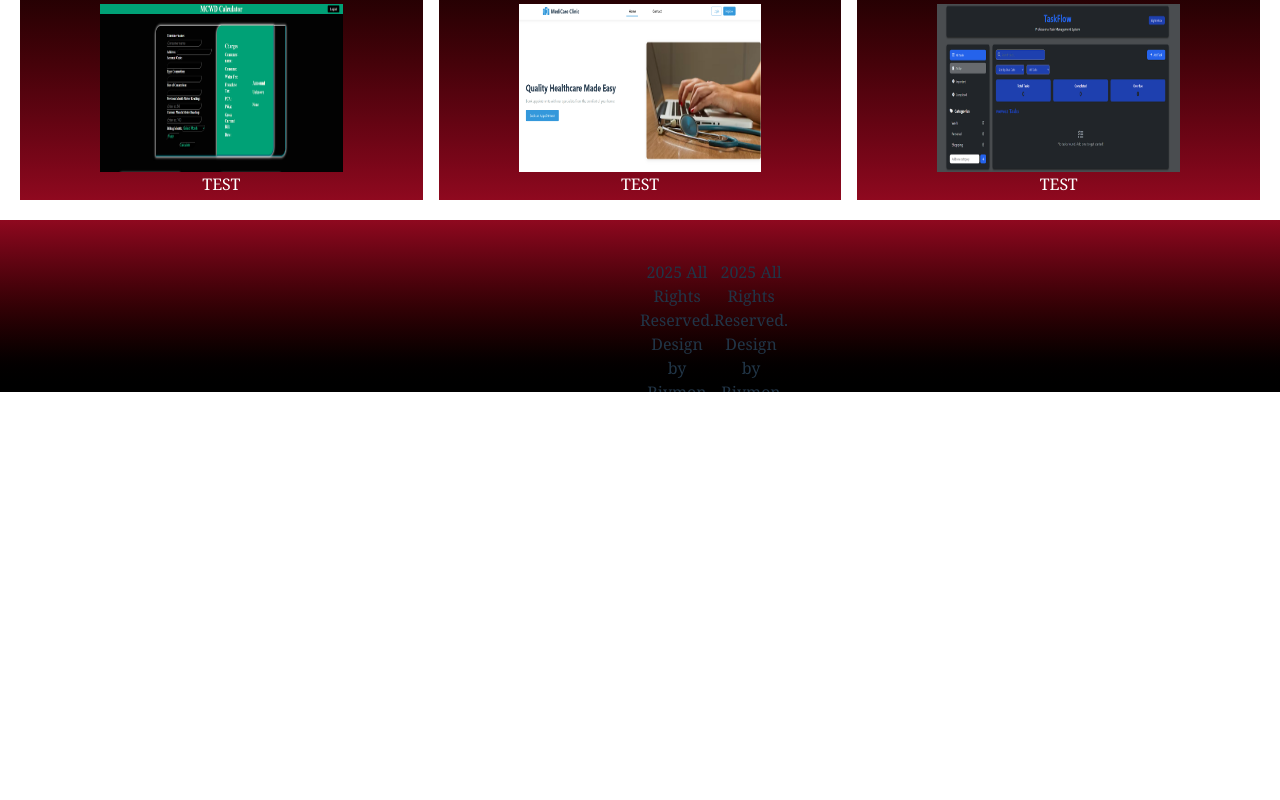
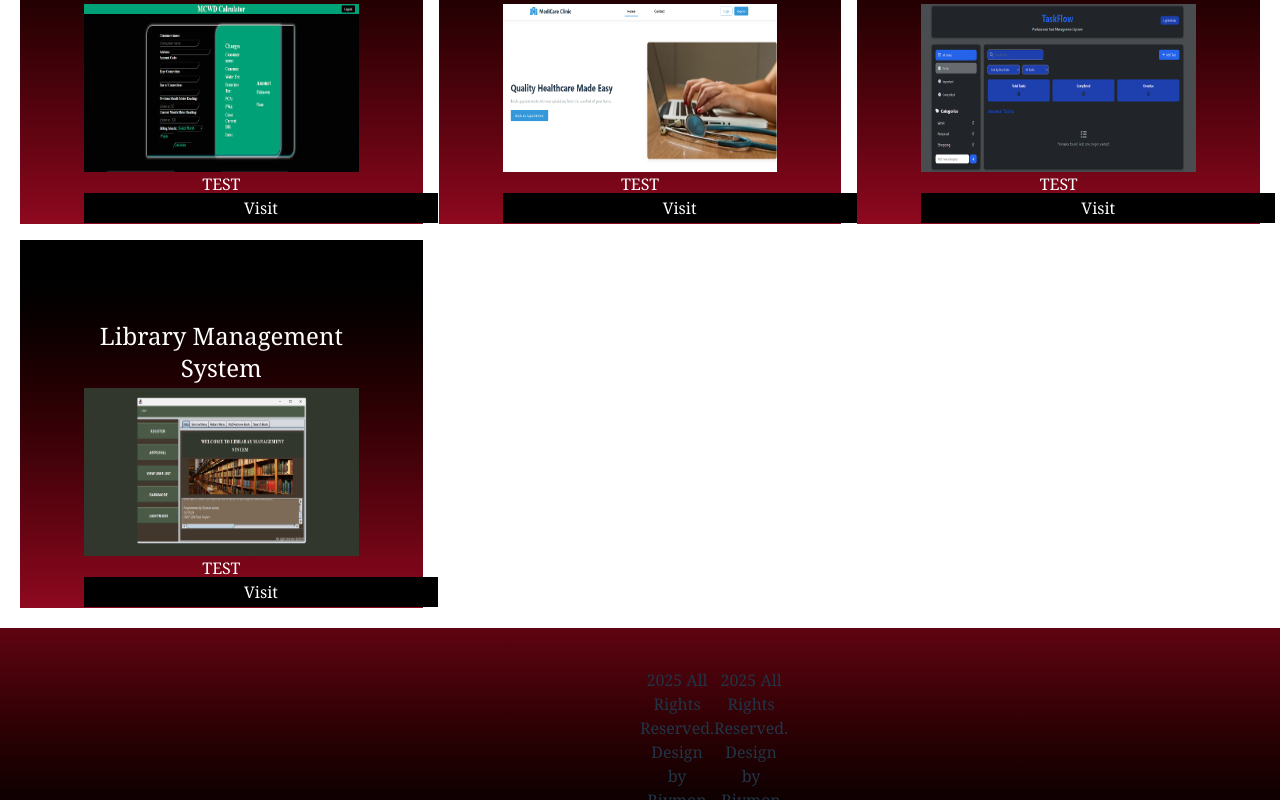
Before and after one commit to Riymon/Portfolio, a React (Vite) app: page /projects in a window 1280 px wide. Shown: the part 764-1564 px from the top of the page. Before the commit the page ends 1156 px from the top, so only its background shows below. Built offline with nearby package versions, Linux system fonts and the light colour scheme.

Commit message:
modified projects

```diff
--- a/src/Background.jsx
+++ b/src/Background.jsx
@@ -12,7 +12,7 @@ function Background(){
                 </div>
                 <div className="text pl-50 pt-40">
                     <h1 className='typewriter-text animate-fadeInUp'>HI IM RIYMON ARONG!</h1>
-                    <p className='text-5xl'>FRONT END & BACK END
+                    <p className='text-5xl animate-float-slow duration-75'>FRONT END & BACK END
                     </p>
                 </div>
             </div>
--- a/src/Content.jsx
+++ b/src/Content.jsx
@@ -1,6 +1,7 @@
 import mcwd from './images/mcwd.png'
 import mclinic from './images/mclinic.png'
 import task from './images/task.png'
+import guilibms from './images/guilibms.png'
 
 function Content(content) {
   let arr = [];
@@ -9,7 +10,8 @@ function Content(content) {
         {id:1, h: 'MCWD Calculator Simulator', img: mcwd, p: 'TEST', a: 'https://riymon.github.io/MCWD/'},
         {id:2, h: 'Medical Clinic Appointment System', img: mclinic, p: 'TEST', a: 'https://riymon.github.io/MedClinicAppointmentSystem/'},
         {id:3, h: 'Task Management System', img: task, p: 'TEST', a: 'https://task-manager-six-xi-98.vercel.app/'},
-    ];
+        {id:4, h: 'Library Management System', img: guilibms, p: 'TEST', a: 'https://github.com/Riymon/GUI-Library-Management-System'},
+      ];
   }
   else if(content.title == 'My Services' ) {
     arr = [
@@ -21,14 +23,16 @@ function Content(content) {
   return (
     <>
     <h1 id={content.tag} className="text2 pr-290 text-shadow-2xs text-4xl">{content.title}</h1>
-    <div className="text1 grid grid-cols-3 gap-4 h-auto my-2 p-5">
+    <div className="cons text1 grid grid-cols-3 gap-4 h-auto my-2 p-5">
         {arr.map((arrs) => (
-          <div key={arrs.id} className="content custom-gradient">
+          <div key={arrs.id} className="subcontent content custom-gradient  hover:animate-fadeInUp hover:bg-red-500">
             <h1 className="text-2xl pb-1">{arrs.h}</h1>
             {content.title === 'Projects' && (
               <img className="h-42" src={arrs.img} alt={arrs.h} />
             )}
-            <a className='' target='_blank' href={arrs.a}>{arrs.p}</a>
+            {content.title === 'Projects' && (<p>{arrs.p}</p>)}
+            {content.title === 'Projects' && (<a  className="px-40 py-1 hover:shadow-5xl hover:text-[#8f091f] hover:shadow-[#08d2b0] bg-black rounded-1xl " href={arrs.a}>Visit</a>)}
+            <a className='' target='_blank' href={arrs.a}></a>
           </div>
         ))}
     </div>
--- a/src/Footer.jsx
+++ b/src/Footer.jsx
@@ -1,17 +1,19 @@
 function Footer(){
 
     return(
-        <section className="relative w-full h-43 auto bg-gradient-to-b from-[#8f091f] to-[#000000] opacity-100 overflow-hidden">
+        <footer>
+        <section className="animate-gradient duration-2 relative w-full h-43 auto bg-gradient-to-b from-[#8f091f] to-[#000000] opacity-100 overflow-hidden">
             <div className="footer" >
                 <p>2025 All Rights Reserved. Design by Riymon</p>
                 <p>2025 All Rights Reserved. Design by Riymon</p>
             </div>
-            <div className="flex justify-evenly ">
+            <div className="flex justify-evenly duration-1 ">
                 <p className="pl-260">Privacy</p>
                 <p className="">Term of Services</p>
 
             </div>
         </section>
+        </footer>
     );
 }
 export default Footer
--- a/src/index.css
+++ b/src/index.css
@@ -6,7 +6,22 @@
     .custom-gradient {
       @apply bg-gradient-to-b from-[#000000] to-[#8f091f];
     }
-     @keyframes slideFadeRight {
+  @keyframes gradient-move {
+    0%, 100% { background-position: 0% 50%; }
+    50% { background-position: 100% 50%; }
+  }
+  .animate-gradient {
+    background-size: 200% 200%;
+    animation: gradient-move 8s ease-in-out infinite;
+  }
+  @keyframes float-slow {
+  0%, 100% { transform: translateY(0);}
+  50% { transform: translateY(-10px);}
+}
+.animate-float-slow {
+  animation: float-slow 6s ease-in-out infinite;
+}
+  @keyframes slideFadeRight {
     0% {
       opacity: 0;
       transform: translateX(-30px);
@@ -34,7 +49,7 @@
   .animate-slideFade {
     animation: slideFade 1s ease-out forwards;
   }
-}
+
   @keyframes fadeInUp {
     0% {
       opacity: 0;
@@ -56,13 +71,13 @@
   }
 
   .animate-fadeInUp {
-    animation: fadeInUp 1s ease-out forwards;
+    animation: fadeInUp 2s ease-out forwards;
   }
 
   .animate-riseCurve {
     animation: riseCurve 1.2s ease-out forwards;
   }
-
+}
 :root {
   font-family: system-ui, Avenir, Helvetica, Arial, sans-serif;
   line-height: 1.5;
@@ -178,10 +193,13 @@ body {
 }
 .content {
     margin-top: 0vh;
-    padding: 10vh 10vh .5vh 10vh;
+    padding: 10vh 8vh .5vh 8vh;
     display: block;
     background-color: var(--red);
     height: auto;
+}
+.cons:hover {
+  animation: slideFadeLeft 1s ease-in-out;
 }
 .tech {
   background-color: var(--black);
@@ -190,15 +208,10 @@ body {
   border-radius: 3vh;
   width: 12%;
 }
-.tech:hover{
-  animation: fadeInUp 1s ease-in;
+.tech:hover, .subcontent:hover{
+  animation: fadeInUp 1s ease-in-out;
   box-shadow: var(--red) 0.5vh 1vh 1vh;
   opacity: 100%;
-}
-.subcontent{
-    display: flex;
-    padding: 0vh 5vh 0vh .5vh;
-    background-color: var(--red);
 }
 .footer{
     display: flex;
@@ -287,6 +300,16 @@ body {
     transform: translateX(0);
   }
 }
+@keyframes slideFadeLeft {
+  from {
+    opacity: 0;
+    transform: translateX(30px);
+  }
+  to {
+    opacity: 1;
+    transform: translateX(0);
+  }
+}
 
 .about-me-hover:hover {
   animation: slideFadeRight 0.5s ease-out forwards;
@@ -301,3 +324,13 @@ body {
       transform: translateY(0);
     }
   }
+  @keyframes bottomToCenterGrow {
+    from {
+      transform: translateY(100%) scale(2);
+      opacity: 0;
+    }
+    to {
+      transform: translateY(0) scale(1);
+      opacity: 2;
+    }
+}
```
Also changed, not shown: src/images/guilibms.png (added).
